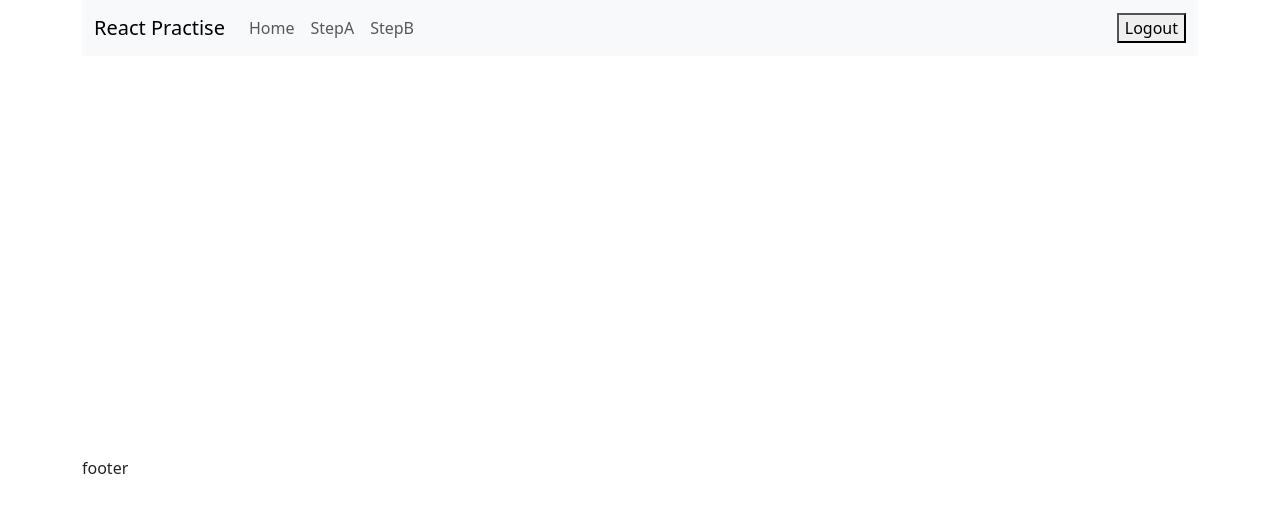
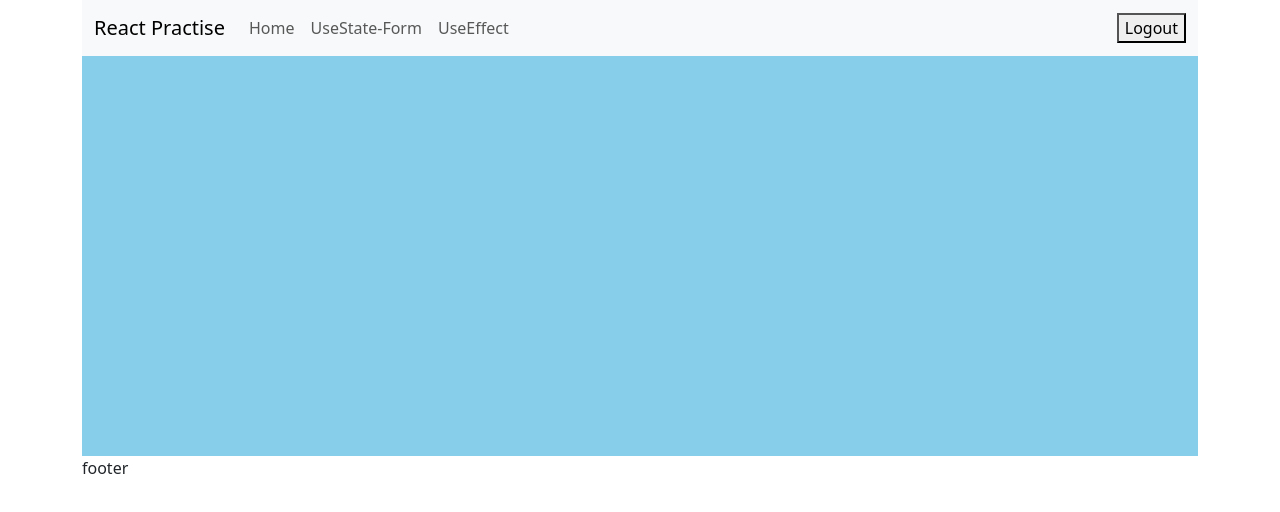
Before and after one commit to bernie-ning/react-starter, a React (Create React App) app: page / in a window 1280 px wide. Shown: the top 512 px of the page. Built offline with nearby package versions, Linux system fonts and the light colour scheme.

Commit message:
4 files modified

```diff
--- a/src/pages/Layout.tsx
+++ b/src/pages/Layout.tsx
@@ -39,12 +39,12 @@ export default function Layout() {
                 </li>
                 <li className="nav-item">
                   <Link className="nav-link" to="/StepA">
-                    StepA
+                    UseState-Form
                   </Link>
                 </li>
                 <li className="nav-item">
                   <Link className="nav-link" to="/StepB">
-                    StepB
+                    UseEffect
                   </Link>
                 </li>
               </ul>
--- a/src/pages/StepA.tsx
+++ b/src/pages/StepA.tsx
@@ -79,7 +79,7 @@ export default function StepA() {
           </label>
         </div>
       </div>
-      <div className="row">
+      <div className="row" style={{ marginLeft: 10 }}>
         your input: {user.name} - {user.age} - {user.gender}
       </div>
     </>
--- a/src/pages/StepB.tsx
+++ b/src/pages/StepB.tsx
@@ -1,5 +1,11 @@
 import * as React from 'react';
 
 export default function StepB() {
-  return <>StepB</>;
+  return (
+    <>
+      <p>
+        <code>useEffect</code> runs on every render. That means that when the count changes, a render happens, which then triggers another effect.
+      </p>
+    </>
+  );
 }
--- a/src/style.scss
+++ b/src/style.scss
@@ -5,10 +5,10 @@ p {
   font-family: Lato;
 }
 
-
-
 .body {
   min-height: 400px;
+  background-color: skyblue;
+  padding: 5px;
 }
 
 div {
```
